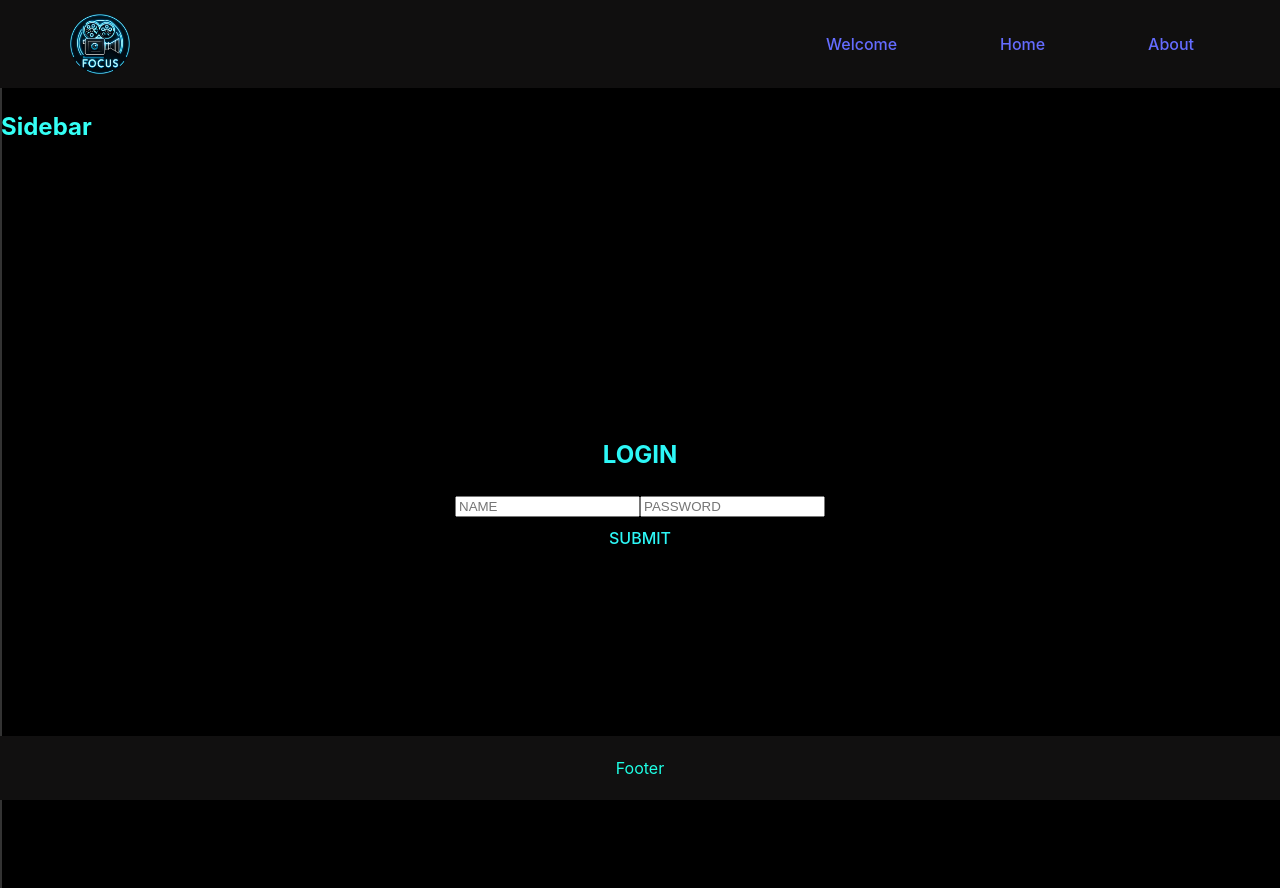
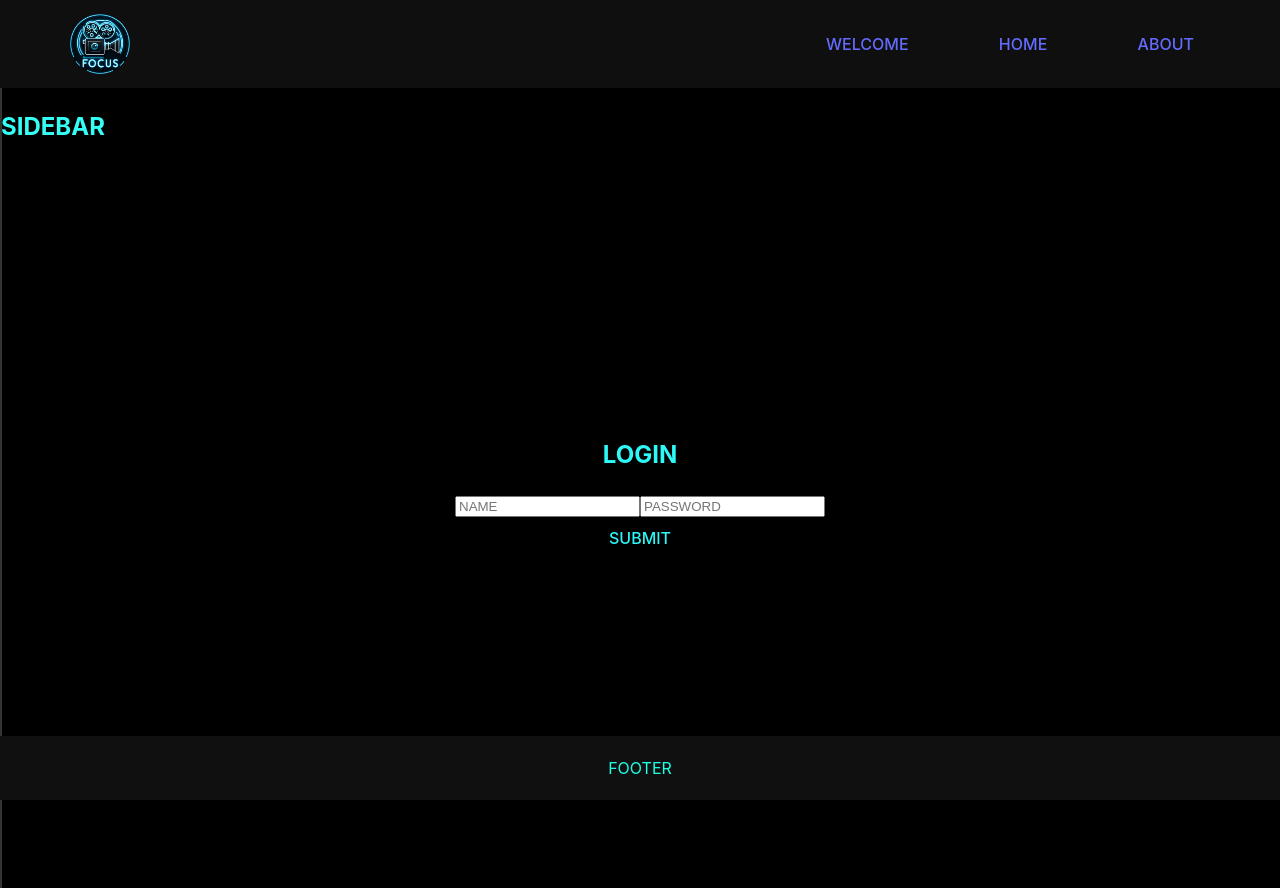
Before and after one commit to Memoryman2022/Project-2, a React (Vite) app in the folder frontend/: page /welcome in a window 1280 px wide. Built offline with nearby package versions, Linux system fonts and the light colour scheme.

Commit message:
something i forgot

```diff
--- a/frontend/src/App.css
+++ b/frontend/src/App.css
@@ -15,17 +15,14 @@
 
 /*NAVBAR*/
 nav {
-
   display: flex;
   flex-direction: row;
   justify-content: space-between;
   align-items: center;
   background-color: #100f0f;
-
   width: 100%;
   color: #2ffffc;
   text-align: center;
-
 }
 
 .nav-logo {
@@ -39,16 +36,18 @@ nav {
   justify-content: space-between;
   margin-right: 70px;
   padding: 0;
-
 }
 
 .navbar-item {
+  text-decoration: none;
   display: inline;
   margin: 1rem;
+  color: #17fbff;
 }
 
 .navbar-item a:hover {
-	text-decoration: underline;
+  text-decoration: none;
+  color: #17fbff;
 }
 
 /*FOOTER*/
@@ -122,14 +121,12 @@ nav {
 }
 
 .welcome-div {
-
   color: rgb(45, 247, 247);
 }
 
 .logo-image {
   height: 100%;
   width: 110%;
-
 }
 
 .login-buttons-div {
@@ -139,6 +136,7 @@ nav {
 }
 
 .login-button {
+  text-decoration: none;
   background-color: black;
   color: rgb(45, 247, 247);
   width: 150px;
@@ -162,7 +160,6 @@ nav {
 /*ABOUT PAGE*/
 
 .about-container {
-
   background-color: black;
   display: flex;
   justify-content: center;
@@ -170,7 +167,6 @@ nav {
   width: 100%;
   flex-direction: column;
   padding: 40px;
-
 }
 
 .about-container p {
@@ -180,7 +176,6 @@ nav {
 /*NOT FOUND*/
 
 .notFound-container {
-
   background-color: black;
   display: flex;
   flex-direction: column;
@@ -355,7 +350,6 @@ nav {
   100% {
     transform: translate(0);
   }
-
 }
 
 .cut-image {
--- a/frontend/src/components/Footer.jsx
+++ b/frontend/src/components/Footer.jsx
@@ -1,5 +1,5 @@
 import { Link } from "react-router-dom";
 
 export default function Footer() {
-  return <div className="footer">Footer</div>;
+  return <div className="footer">FOOTER</div>;
 }
--- a/frontend/src/components/Navbar.jsx
+++ b/frontend/src/components/Navbar.jsx
@@ -9,13 +9,13 @@ export default function Navbar() {
       <img className="nav-logo" src={logo} alt="image-logo" />
       <ul className="navbar-list">
         <li className="navbar-item">
-          <Link to="/welcome">Welcome</Link>
+          <Link to="/welcome">WELCOME</Link>
         </li>
         <li className="navbar-item">
-          <Link to="/">Home</Link>
+          <Link to="/">HOME</Link>
         </li>
         <li className="navbar-item">
-          <Link to="/about">About</Link>
+          <Link to="/about">ABOUT</Link>
         </li>
       </ul>
     </nav>
--- a/frontend/src/components/Sidebar.jsx
+++ b/frontend/src/components/Sidebar.jsx
@@ -19,7 +19,7 @@ export default function Sidebar() {
       onMouseLeave={handleMouseLeave}
     >
       <div className={`sidebar ${isSidebarVisible ? "visible" : "hidden"}`}>
-        <h2>Sidebar</h2>
+        <h2>SIDEBAR</h2>
       </div>
     </div>
   );
--- a/frontend/src/pages/ListMovies.jsx
+++ b/frontend/src/pages/ListMovies.jsx
@@ -74,7 +74,7 @@ export default function ListMovies() {
         <h2>Select </h2>
         <form action="">
           <label>
-						Gender
+            GENRE
             <select
               name="gender"
               value={gender}
```
Lines whose indentation alone changed are shown as unchanged.
